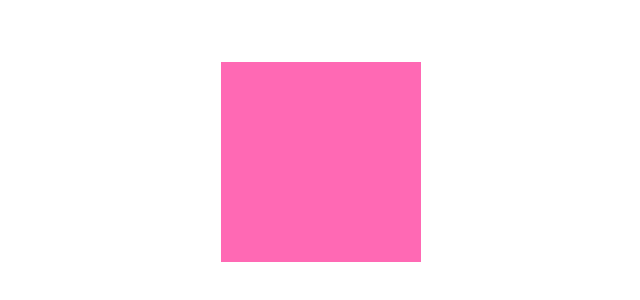
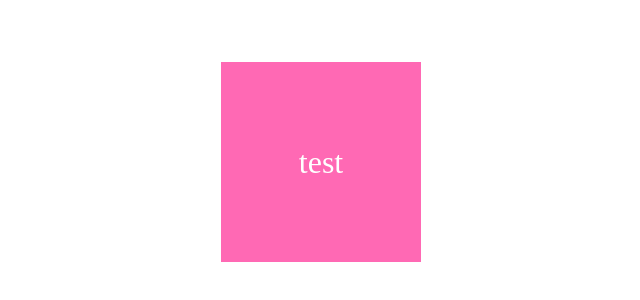
Before and after one commit to jiyoun-koo/gitTest, a plain HTML site: page index.html in a window 1280 px wide. Shown: the part 238-538 px from the top of the page, 319-959 px from the left. Drawn offline with Linux system fonts and the light colour scheme.

Commit message:
박스에  글자 추가

```diff
--- a/index.html
+++ b/index.html
@@ -9,7 +9,7 @@
 </head>
 <body>
   <section>
-    <article></article>
+    <article>test</article>
   </section>
 </body>
 </html>
--- a/scss/style.scss
+++ b/scss/style.scss
@@ -9,8 +9,13 @@ section{
   justify-content: center;
   align-items: center;
   article{
+    display: flex;
+    justify-content: center;
+    align-items: center;
     width:200px;
     height:200px;
+    font-size: 32px;
+    color:#fff;
     background-color: hotpink;
   }
 }
```
Also changed, not shown: scss/style.css, 1 other file.
